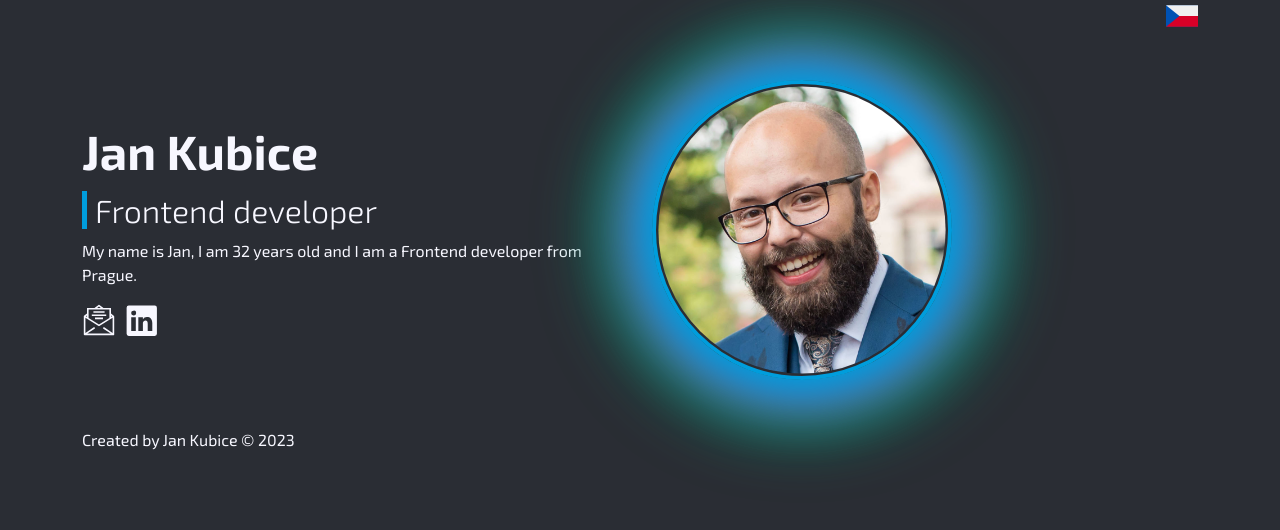
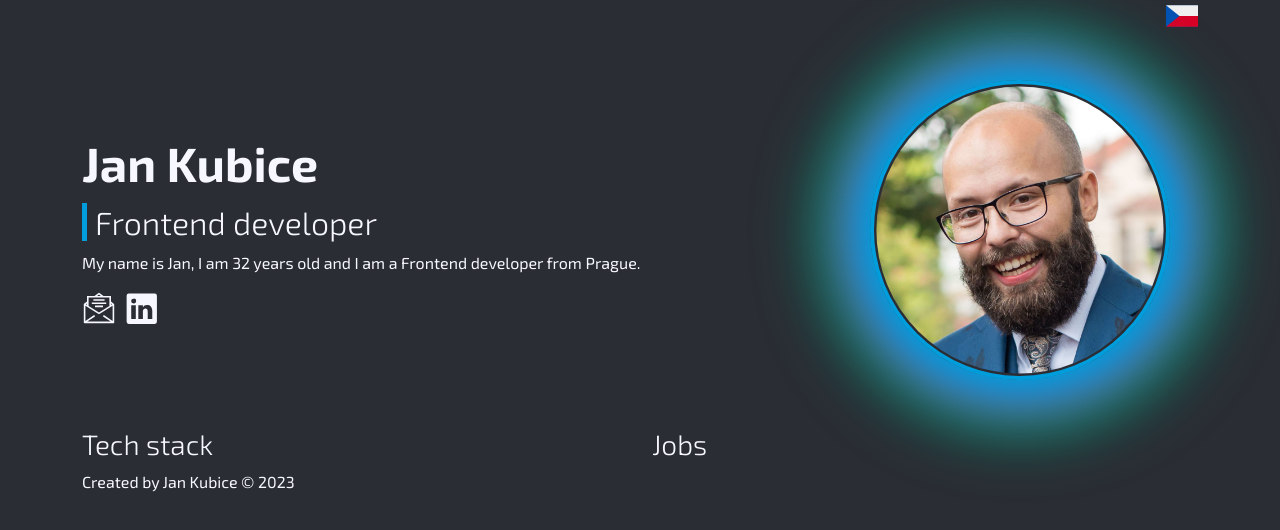
Before and after one commit to JKHearMeRoar/kubicenet_react, a React (Create React App) app: page /en in a window 1280 px wide. Shown: the top 530 px of the page. Built offline with nearby package versions, Linux system fonts and the light colour scheme.

Commit message:
Added layout page and reworked existing components

```diff
--- a/src/assets/css/App.scss
+++ b/src/assets/css/App.scss
@@ -79,6 +79,7 @@ a {
 	}
 }
 
+/*
 .halo {
 	transition: all 1s;
 	border: 0.25em solid $primary;
@@ -97,6 +98,7 @@ a:hover {
 			0 0 4em 2em $green;
 	}
 }
+*/
 
 .jobs,
 .education {
--- a/src/assets/css/Theme.js
+++ b/src/assets/css/Theme.js
@@ -2,6 +2,8 @@ const Theme = {
 	colors: {
 		white: '#F7F7FF',
 		primary: '#009DDC',
+		violet: '#6761A8',
+		green: '#009B72',
 	}
 };
 
--- a/src/components/Footer.js
+++ b/src/components/Footer.js
@@ -10,7 +10,7 @@ const Footer = () => {
 		<>
 			<footer>
 				<Container>
-					{t('footer-copy')} &copy; {year}
+					{t('Footer.copy')} &copy; {year}
 				</Container>
 			</footer>
 		</>
--- a/src/components/Hello.js
+++ b/src/components/Hello.js
@@ -23,6 +23,25 @@ const StyledIcon = styled(Icon)`
 	}
 `;
 
+const ProfileLink = styled.a`
+	&:hover .halo {
+		box-shadow:
+			0 0 3em 1.5em ${({theme}) => theme.colors.white},
+			0 0 3em 1.5em ${({theme}) => theme.colors.violet},
+			0 0 4em 2em ${({theme}) => theme.colors.green};
+	}
+`;
+
+const ProfileImage = styled.img`
+	transition: all 1s;
+	border: 0.25em solid ${({theme}) => theme.colors.primary};
+	padding: 0.15em;
+	box-shadow:
+		0 0 2em 1em ${({theme}) => theme.colors.primary},
+		0 0 3em 2em ${({theme}) => theme.colors.violet},
+		0 0 4em 3em ${({theme}) => theme.colors.green};
+`;
+
 const Hello = () => {
 	const { t } = useTranslation();
 	const age = CalculateAge('1991-08-13');
@@ -35,28 +54,29 @@ const Hello = () => {
 		<>
 			<Container className="hello">
 				<Row className="align-items-center py-5">
-					<Col>
-						<h1>{t('jan-kubice')}</h1>
-						<Heading2>{t('frontend-developer')}</Heading2>
+					<Col id="my-gallery" className="text-sm-center" md={{span: 4, order: 'last'}}>
+						<ProfileLink href={Jan_1024} data-pswp-width="1024" data-pswp-height="1023" target="_blank" rel="noreferrer">
+							<ProfileImage src={Jan_600} alt={t('Hello.profile-photo')} width="300" height="300" className="halo rounded-circle"/>
+						</ProfileLink>
+					</Col>
+					<Col md="8" className="pe-md-5">
+						<h1>{t('Hello.jan-kubice')}</h1>
+						<Heading2>{t('Hello.frontend-developer')}</Heading2>
 						<p>
-							<Trans i18nKey='my-name-is'>
+							<Trans i18nKey='Hello.my-name-is'>
 								<span id="age">{{age}}</span>
 							</Trans>
 						</p>
 						<div className="d-flex gap-2">
 							<a href="mailto:jan@kubice.net" className="btn p-0">
-								<StyledIcon name="email" title={t('email-me')} size='2em'/>
+								<StyledIcon name="email" title={t('Hello.email-me')} size='2em'/>
 							</a>
 							<a href="https://www.linkedin.com/in/jan-kubice-09479370/" className="btn p-0">
-								<StyledIcon name="linkedin" title={t('linkedin-profile')} size='2em'/>
+								<StyledIcon name="linkedin" title={t('Hello.linkedin-profile')} size='2em'/>
 							</a>
 						</div>
 					</Col>
-					<Col id="my-gallery">
-						<a href={Jan_1024} data-pswp-width="1024" data-pswp-height="1023" target="_blank" rel="noreferrer">
-							<img src={Jan_600} alt={t('profile-photo')} width="300" height="300" className="halo rounded-circle"/>
-						</a>
-					</Col>
+
 				</Row>
 			</Container>
 		</>
--- /dev/null
+++ b/src/components/Jobs.js
@@ -0,0 +1,18 @@
+import { useTranslation } from 'react-i18next';
+import styled from 'styled-components';
+
+const Heading3 = styled.h3`
+
+`;
+
+const Jobs = () => {
+	const { t } = useTranslation();
+
+	return (
+		<>
+			<Heading3>{t('Jobs.header')}</Heading3>
+		</>
+	);
+};
+
+export default Jobs;
--- a/src/components/Navbar.js
+++ b/src/components/Navbar.js
@@ -27,10 +27,10 @@ const Navbar = () => {
 			<StyledHeader>
 				<Container className='text-end'>
 					<NavLink to="/en" className="en">
-						<Icon name="english" title={t('english-flag')} size='2em' />
+						<Icon name="english" title={t('NavBar.english-flag')} size='2em' />
 					</NavLink>
 					<NavLink to="/cz" className="cz">
-						<Icon name="czech" title={t('czech-flag')} size='2em' />
+						<Icon name="czech" title={t('NavBar.czech-flag')} size='2em' />
 					</NavLink>
 				</Container>
 			</StyledHeader>
--- /dev/null
+++ b/src/components/TechStack.js
@@ -0,0 +1,18 @@
+import { useTranslation } from 'react-i18next';
+import styled from 'styled-components';
+
+const Heading3 = styled.h3`
+
+`;
+
+const TechStack = () => {
+	const { t } = useTranslation();
+
+	return (
+		<>
+			<Heading3>{t('TechStack.header')}</Heading3>
+		</>
+	);
+};
+
+export default TechStack;
--- a/src/i18n/locales/cz/translations.json
+++ b/src/i18n/locales/cz/translations.json
@@ -1,11 +1,23 @@
 {
+	"NavBar": {
 		"english-flag": "English",
-	"czech-flag": "Čeština",
+		"czech-flag": "Čeština"
+	},
+	"Hello": {
 		"jan-kubice": "Jan Kubiče",
 		"frontend-developer": "Frontend vývojář",
 		"my-name-is": "Jmenuji se Honza, je mi <0>{{age}}</0> let a jsem frontend vývojář z Prahy.",
 		"email-me": "Napište mi",
 		"linkedin-profile": "LinkedIn profil",
-	"profile-photo": "Jan profilová fotka",
-	"footer-copy": "Vyrobil Jan Kubiče"
+		"profile-photo": "Jan profilová fotka"
+	},
+	"TechStack": {
+		"header": "Tech stack"
+	},
+	"Jobs": {
+		"header": "Pracovní zkušenosti"
+	},
+	"Footer": {
+		"copy": "Vyrobil Jan Kubiče"
 	}
+}
--- a/src/i18n/locales/en/translations.json
+++ b/src/i18n/locales/en/translations.json
@@ -1,11 +1,23 @@
 {
+	"Navbar": {
 		"english-flag": "English",
-	"czech-flag": "Čeština",
+		"czech-flag": "Čeština"
+	},
+	"Hello": {
 		"jan-kubice": "Jan Kubice",
 		"frontend-developer": "Frontend developer",
 		"my-name-is": "My name is Jan, I am <0>{{age}}</0> years old and I am a Frontend developer from Prague.",
 		"email-me": "Email me",
 		"linkedin-profile": "LinkedIn profile",
-	"profile-photo": "Jan Profile photo",
-	"footer-copy": "Created by Jan Kubice"
+		"profile-photo": "Jan Profile photo"
+	},
+	"TechStack": {
+		"header": "Tech stack"
+	},
+	"Jobs": {
+		"header": "Jobs"
+	},
+	"Footer": {
+		"copy": "Created by Jan Kubice"
 	}
+}
--- /dev/null
+++ b/src/pages/Layout.js
@@ -0,0 +1,27 @@
+import Container from "react-bootstrap/Container";
+import Row from "react-bootstrap/Row";
+import Col from "react-bootstrap/Col";
+import Hello from '../components/Hello';
+import TechStack from '../components/TechStack';
+import Jobs from '../components/Jobs';
+
+const Layout = () => {
+
+	return (
+		<>
+			<Hello />
+			<Container>
+				<Row>
+					<Col>
+						<TechStack />
+					</Col>
+					<Col>
+						<Jobs />
+					</Col>
+				</Row>
+			</Container>
+		</>
+	);
+}
+
+export default Layout;
--- a/src/pages/en.js
+++ b/src/pages/en.js
@@ -1,6 +1,6 @@
 import React, { useState, useEffect } from 'react';
 import { useTranslation } from 'react-i18next';
-import Hello from '../components/Hello';
+import Layout from '../pages/Layout';
 import ToggleLanguage from '../utils/ToggleLanguage';
 
 const En = () => {
@@ -15,7 +15,7 @@ const En = () => {
 
 	return (
 		<>
-			<Hello />
+			<Layout />
 		</>
 	);
 };
--- a/src/pages/index.js
+++ b/src/pages/index.js
@@ -1,6 +1,6 @@
 import React, { useState, useEffect } from 'react';
 import { useTranslation } from 'react-i18next';
-import Hello from '../components/Hello';
+import Layout from '../pages/Layout';
 import ToggleLanguage from '../utils/ToggleLanguage';
 
 const Home = () => {
@@ -17,7 +17,7 @@ const Home = () => {
 
 	return (
 		<>
-			<Hello />
+			<Layout />
 		</>
 	);
 };
```
Lines whose indentation alone changed are shown as unchanged.
